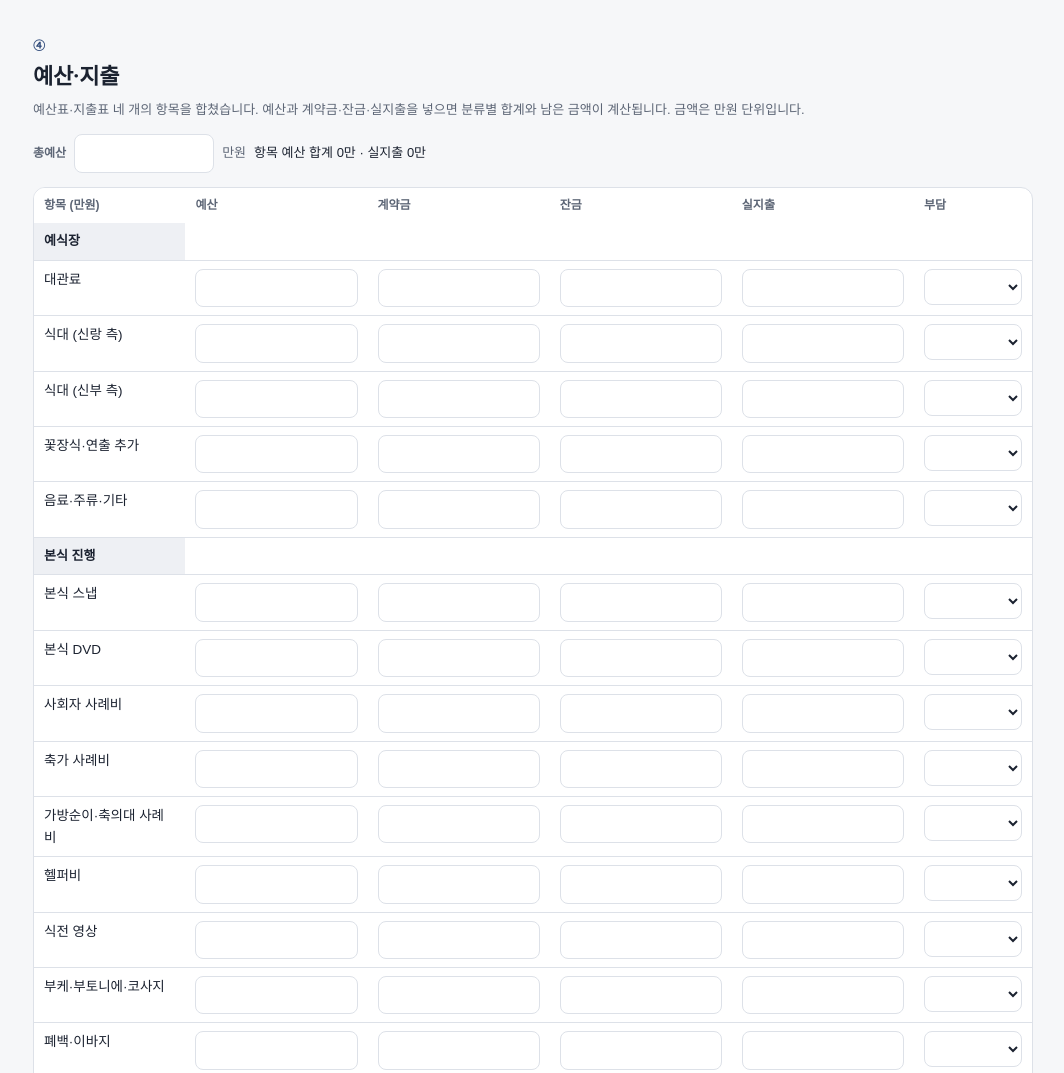
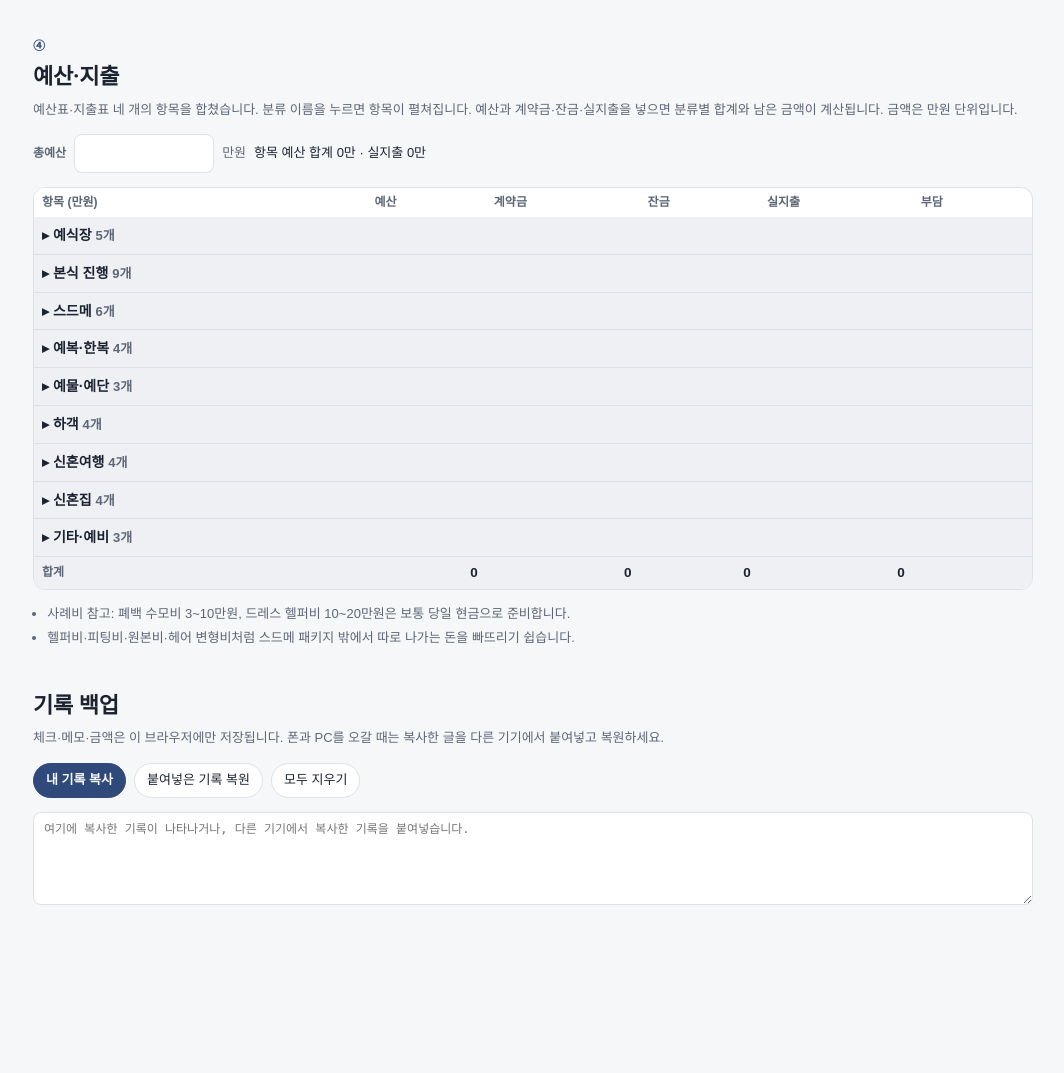
Before and after one commit to kijang-IK/wedding-dj-ocz8b, a plain HTML site: page checklist.html in a window 1280 px wide. Shown: the part 4225-5298 px from the top of the page, without its empty margins (107-1171 px from the left). After the commit the page ends 5202 px from the top, so only its background shows below. Drawn offline with Linux system fonts and the light colour scheme; a web font is replaced by a local one.

Commit message:
Checklist: collapsible budget groups
Co-Authored-By: Claude Opus 5.5 <noreply@anthropic.com>

```diff
--- a/checklist.html
+++ b/checklist.html
@@ -173,6 +173,10 @@ details.phase[open]>summary .ph b::before{content:"▾ "}
 .tbl input[type=text].l{text-align:left}
 .tbl tr.sum td,.tbl tr.sum th{font-weight:700;background:var(--land)}
 .tbl tr.grp th{background:var(--land);color:var(--ink);font-size:13px}
+.tbl tr.grp td{background:var(--land)}
+.tg{border:0;background:none;color:var(--ink);font-weight:700;font-size:14px;cursor:pointer;padding:2px 0;text-align:left;white-space:nowrap}
+#bTbl td,#bTbl th{padding:5px 8px;vertical-align:middle}
+#bTbl input,#bTbl select{min-height:32px;padding:4px 8px}
 .tbl .hint{font-size:11px;color:var(--muted);font-weight:400;display:block}
 .sticky1 th:first-child,.sticky1 td:first-child{position:sticky;left:0;background:var(--surface);z-index:1}
 .sticky1 tr.sum th:first-child,.sticky1 tr.grp th:first-child{background:var(--land)}
@@ -300,7 +304,7 @@ details.phase[open]>summary .ph b::before{content:"▾ "}
 <!-- ④ 예산 -->
 <section id="budget">
   <div class="sec-head"><span class="no">④</span><h2>예산·지출</h2>
-  <p class="muted small">예산표·지출표 네 개의 항목을 합쳤습니다. 예산과 계약금·잔금·실지출을 넣으면 분류별 합계와 남은 금액이 계산됩니다. 금액은 만원 단위입니다.</p></div>
+  <p class="muted small">예산표·지출표 네 개의 항목을 합쳤습니다. 분류 이름을 누르면 항목이 펼쳐집니다. 예산과 계약금·잔금·실지출을 넣으면 분류별 합계와 남은 금액이 계산됩니다. 금액은 만원 단위입니다.</p></div>
   <div class="frow"><span class="lbl">총예산</span><input type="number" id="bTotal" min="0" step="10" inputmode="numeric" style="width:140px"><span class="small muted">만원</span><span class="small" id="bSum"></span></div>
   <div class="tbl sticky1"><table id="bTbl"></table></div>
   <ul class="note"><li>사례비 참고: 폐백 수모비 3~10만원, 드레스 헬퍼비 10~20만원은 보통 당일 현금으로 준비합니다.</li><li>헬퍼비·피팅비·원본비·헤어 변형비처럼 스드메 패키지 밖에서 따로 나가는 돈을 빠뜨리기 쉽습니다.</li></ul>
@@ -624,15 +628,16 @@ const BUD=[
 const BC=[["b","예산"],["d","계약금"],["r","잔금"],["a","실지출"]];
 const who=["","신랑","신부","신랑 부모","신부 부모","공동"];
 function bget(k,c){return +(((S.bud[k])||{})[c])||0}
+const openB=new Set();
 function drawBud(){
   $("bTotal").value=S.btotal||"";
   let G={b:0,d:0,r:0,a:0};
   const rows=BUD.map(([g,items])=>{const sum={b:0,d:0,r:0,a:0};
     const body=items.map(it=>{const k=g+"|"+it; BC.forEach(([c])=>sum[c]+=bget(k,c));
-      return `<tr><td style="min-width:150px">${esc(it)}</td>${BC.map(([c,t])=>`<td><input type="number" min="0" step="1" inputmode="numeric" data-b="${esc(k)}" data-c="${c}" value="${(S.bud[k]||{})[c]??""}" aria-label="${esc(it)} ${t}"></td>`).join("")}
+      return `<tr class="bi" ${openB.has(g)?"":"hidden"}><td style="min-width:150px">${esc(it)}</td>${BC.map(([c,t])=>`<td><input type="number" min="0" step="1" inputmode="numeric" data-b="${esc(k)}" data-c="${c}" value="${(S.bud[k]||{})[c]??""}" aria-label="${esc(it)} ${t}"></td>`).join("")}
        <td><select data-b="${esc(k)}" data-c="w" aria-label="${esc(it)} 부담">${who.map(w=>`<option ${((S.bud[k]||{}).w||"")===w?"selected":""}>${w}</option>`).join("")}</select></td></tr>`}).join("");
     BC.forEach(([c])=>G[c]+=sum[c]);
-    return `<tr class="grp"><th>${g}</th>${BC.map(([c])=>`<td class="n" data-gs="${g}|${c}">${sum[c]?sum[c].toLocaleString("ko-KR"):""}</td>`).join("")}<td></td></tr>${body}`}).join("");
+    return `<tr class="grp"><th><button type="button" class="tg" data-tg="${esc(g)}" aria-expanded="${openB.has(g)}">${openB.has(g)?"▾":"▸"} ${g} <span class="muted small">${items.length}개</span></button></th>${BC.map(([c])=>`<td class="n" data-gs="${g}|${c}">${sum[c]?sum[c].toLocaleString("ko-KR"):""}</td>`).join("")}<td></td></tr>${body}`}).join("");
   $("bTbl").innerHTML=`<thead><tr><th>항목 (만원)</th>${BC.map(([,t])=>`<th>${t}</th>`).join("")}<th>부담</th></tr></thead><tbody>${rows}
    <tr class="sum"><th>합계</th>${BC.map(([c])=>`<td class="n" data-tot="${c}">${G[c].toLocaleString("ko-KR")}</td>`).join("")}<td></td></tr></tbody>`;
   drawBudSum(G);
@@ -646,6 +651,7 @@ $("bTbl").addEventListener("input",e=>{const t=e.target.closest("[data-b]"); if(
   const G=budTotals(); BC.forEach(([c])=>{$("bTbl").querySelector(`[data-tot="${c}"]`).textContent=G[c].toLocaleString("ko-KR")});
   BUD.forEach(([g,items])=>BC.forEach(([c])=>{const s=items.reduce((a,it)=>a+bget(g+"|"+it,c),0); $("bTbl").querySelector(`[data-gs="${g}|${c}"]`).textContent=s?s.toLocaleString("ko-KR"):""}));
   drawBudSum(G); drawGlance()});
+$("bTbl").addEventListener("click",e=>{const b=e.target.closest("[data-tg]"); if(!b) return; const g=b.dataset.tg; openB.has(g)?openB.delete(g):openB.add(g); drawBud()});
 $("bTotal").addEventListener("input",e=>{S.btotal=e.target.value; save(); drawBudSum(budTotals()); drawGlance()});
 
 // ───── 백업 ─────
```
